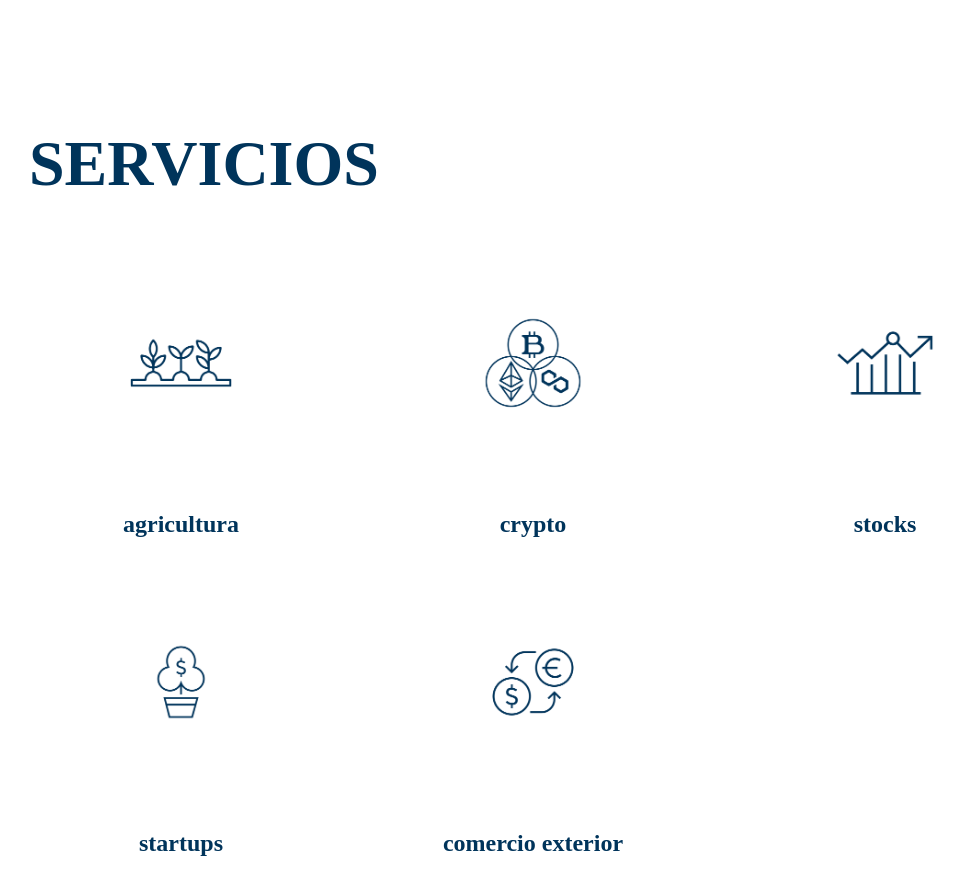
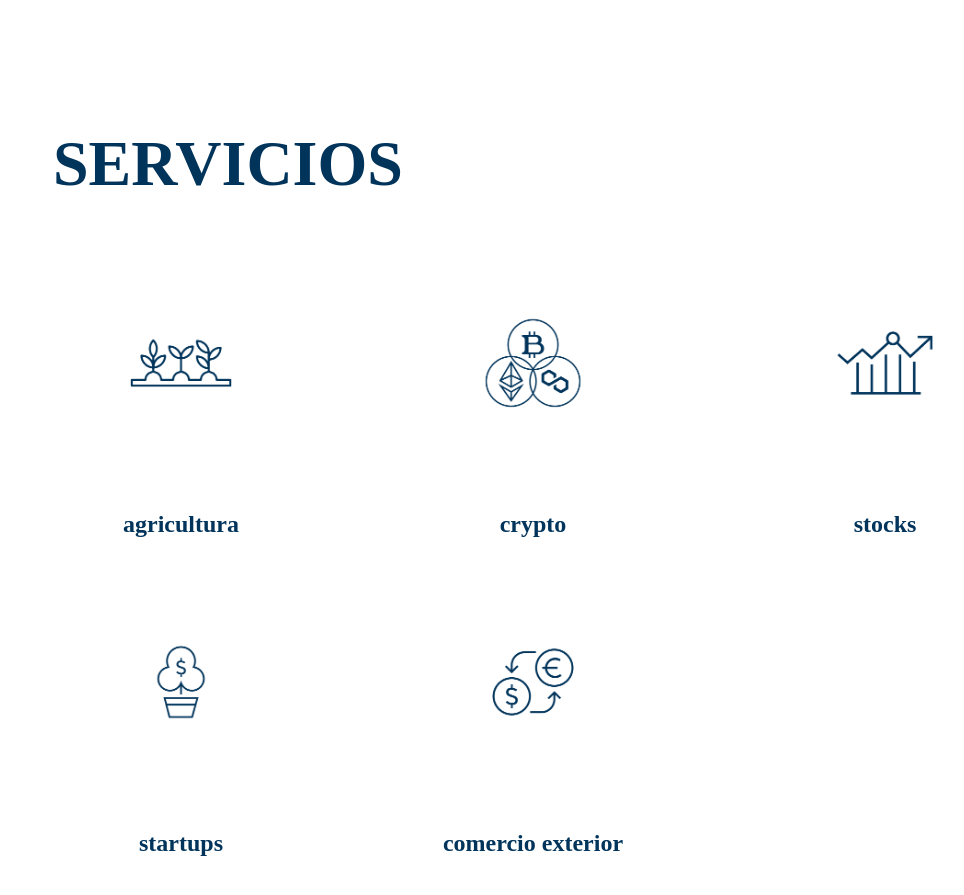
Before and after one commit to sapphiredev01/Web-finanzas, a React (Vite) app: page / in a window 1280 px wide. Shown: the part 2300-3195 px from the top of the page, without its empty margins (155-1119 px from the left). Built offline with nearby package versions, Linux system fonts and the light colour scheme; no server answers; a web font is replaced by a local one; what react-alert-template-basic would draw is missing.

Commit message:
Fixing bugs

```diff
--- a/src/components/Paquetes/Content.jsx
+++ b/src/components/Paquetes/Content.jsx
@@ -79,7 +79,7 @@ export const Div1 = styled.div`
   padding-left: 1rem;
   overflow: hidden;
 
-  @media ${device.tablet} {
+  @media ${device.laptop} {
     grid-area: 3 / 1 / 7 / 13;
     padding-left: 0;
     padding: 0.8rem;
@@ -101,7 +101,7 @@ export const Div2 = styled.div`
     padding: 0 1rem;
   }
 
-  @media ${device.tablet} {
+  @media ${device.laptop} {
     grid-area: 8 / 1 / 11 / 13;
     padding-left: 0;
     padding: 0.8rem;
@@ -116,7 +116,7 @@ export const Div3 = styled.div`
   background-image: url(${Img});
   background-size: cover;
 
-  @media ${device.tablet} {
+  @media ${device.laptop} {
     display: none;
   }
 `;
--- a/src/components/Servicios/Content.jsx
+++ b/src/components/Servicios/Content.jsx
@@ -18,7 +18,10 @@ const device = {
 export const Wrapper = styled.div`
   grid-area: 1 / 2 / 11 / 13;
   @media (max-width: 768px) {
+    grid-area: 1 / 1 / 11 / 13;
     width: 100vw;
+    margin: auto;
+    padding-bottom: 3rem;
   }
 `;
 
@@ -26,9 +29,13 @@ export const Title = styled.h1`
   font-size: 4rem;
   color: var(--blue);
   padding-left: 1.5rem;
+  @media (max-width: 1380px) {
+    padding-left: 3rem;
+  }
   @media (max-width: 880px) {
     text-align: center;
-    padding-top: 15rem;
+    padding-top: 5rem;
+    padding-left: 0;
   }
 `;
 
@@ -39,11 +46,18 @@ const StyledDiv = styled.div`
 const StyledImg = styled.img`
   height: 15rem;
   width: 15rem;
+  @media (max-width: 768px) {
+    height: 10rem;
+    width: 10rem;
+  }
 `;
 
 const StyledTitle = styled.h3`
   font-size: 1.5rem;
   color: var(--blue);
+  @media (max-width: 880px) {
+    font-size: 1rem;
+  }
 `;
 
 const Item = ({ src, alt, title }) => {
@@ -58,7 +72,7 @@ const Item = ({ src, alt, title }) => {
 const Row = styled.div`
   display: grid;
   grid-template-columns: repeat(5, 1fr);
-  @media (max-width: 1350px) {
+  @media (max-width: 1380px) {
     grid-template-columns: repeat(3, 1fr);
   }
   @media (max-width: 1050px) {
```
